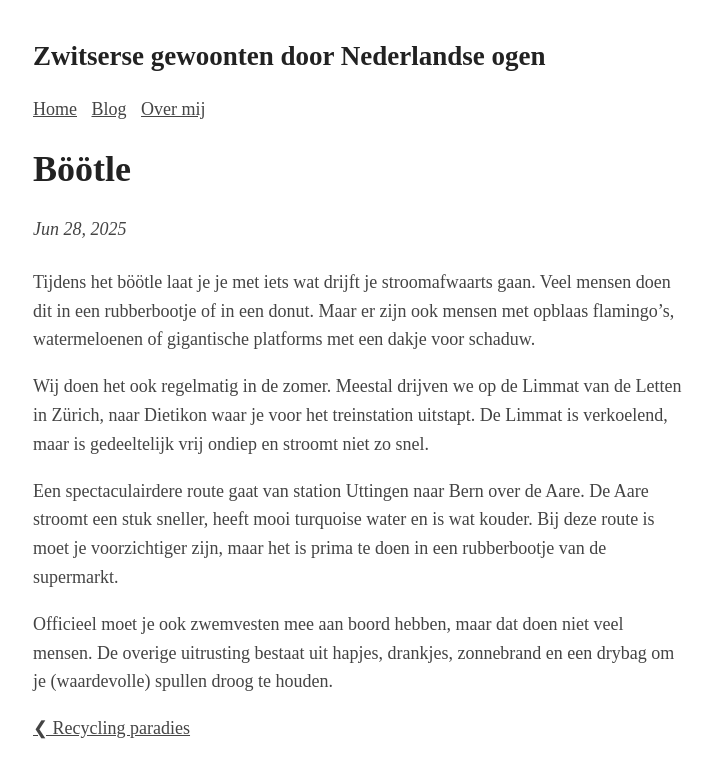
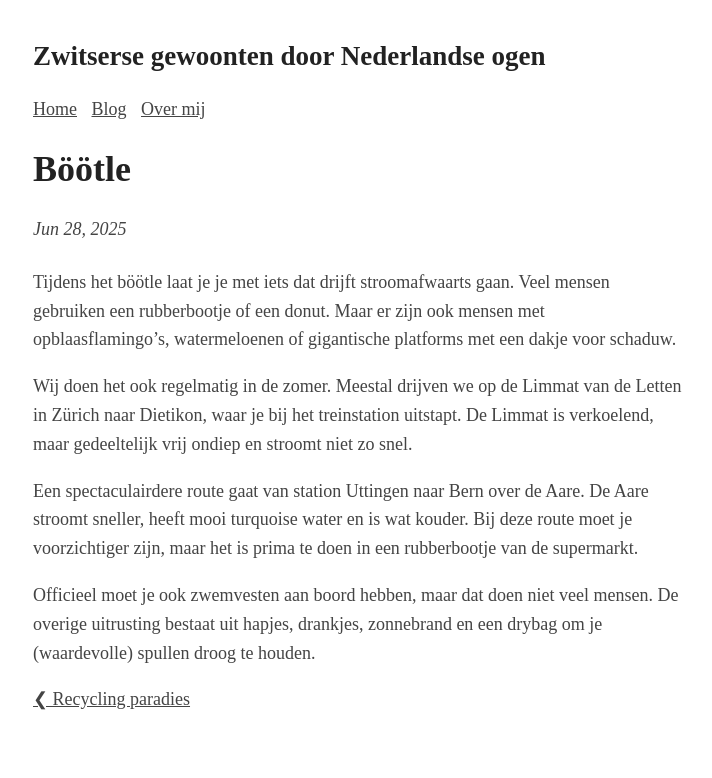
Before and after one commit to Roald87/roaldin.ch, a Jekyll site: the page built from _posts/2025-06-28-boeoetle.md, in a window 1280 px wide. Shown: the top 778 px of the page, without its empty margins (282-994 px from the left). Built offline with Jekyll 4.4.1, drawn with Linux system fonts in a browser that asks for light colours.

Commit message:
Spellcheck by ChatGPT

```diff
--- a/_posts/2025-06-28-boeoetle.md
+++ b/_posts/2025-06-28-boeoetle.md
@@ -4,10 +4,10 @@ title: Böötle
 image:
 ---
 
-Tijdens het böötle laat je je met iets wat drijft je stroomafwaarts gaan. Veel mensen doen dit in een rubberbootje of in een donut. Maar er zijn ook mensen met opblaas flamingo's, watermeloenen of gigantische platforms met een dakje voor schaduw.
+Tijdens het böötle laat je je met iets dat drijft stroomafwaarts gaan. Veel mensen gebruiken een rubberbootje of een donut. Maar er zijn ook mensen met opblaasflamingo's, watermeloenen of gigantische platforms met een dakje voor schaduw.
 
-Wij doen het ook regelmatig in de zomer. Meestal drijven we op de Limmat van de Letten in Zürich, naar Dietikon waar je voor het treinstation uitstapt. De Limmat is verkoelend, maar is gedeeltelijk vrij ondiep en stroomt niet zo snel.
+Wij doen het ook regelmatig in de zomer. Meestal drijven we op de Limmat van de Letten in Zürich naar Dietikon, waar je bij het treinstation uitstapt. De Limmat is verkoelend, maar gedeeltelijk vrij ondiep en stroomt niet zo snel.
 
-Een spectaculairdere route gaat van station Uttingen naar Bern over de Aare. De Aare stroomt een stuk sneller, heeft mooi turquoise water en is wat kouder. Bij deze route is moet je voorzichtiger zijn, maar het is prima te doen in een rubberbootje van de supermarkt.
+Een spectaculairdere route gaat van station Uttingen naar Bern over de Aare. De Aare stroomt sneller, heeft mooi turquoise water en is wat kouder. Bij deze route moet je voorzichtiger zijn, maar het is prima te doen in een rubberbootje van de supermarkt.
 
-Officieel moet je ook zwemvesten mee aan boord hebben, maar dat doen niet veel mensen. De overige uitrusting bestaat uit hapjes, drankjes, zonnebrand en een drybag om je (waardevolle) spullen droog te houden.
+Officieel moet je ook zwemvesten aan boord hebben, maar dat doen niet veel mensen. De overige uitrusting bestaat uit hapjes, drankjes, zonnebrand en een drybag om je (waardevolle) spullen droog te houden.
```
